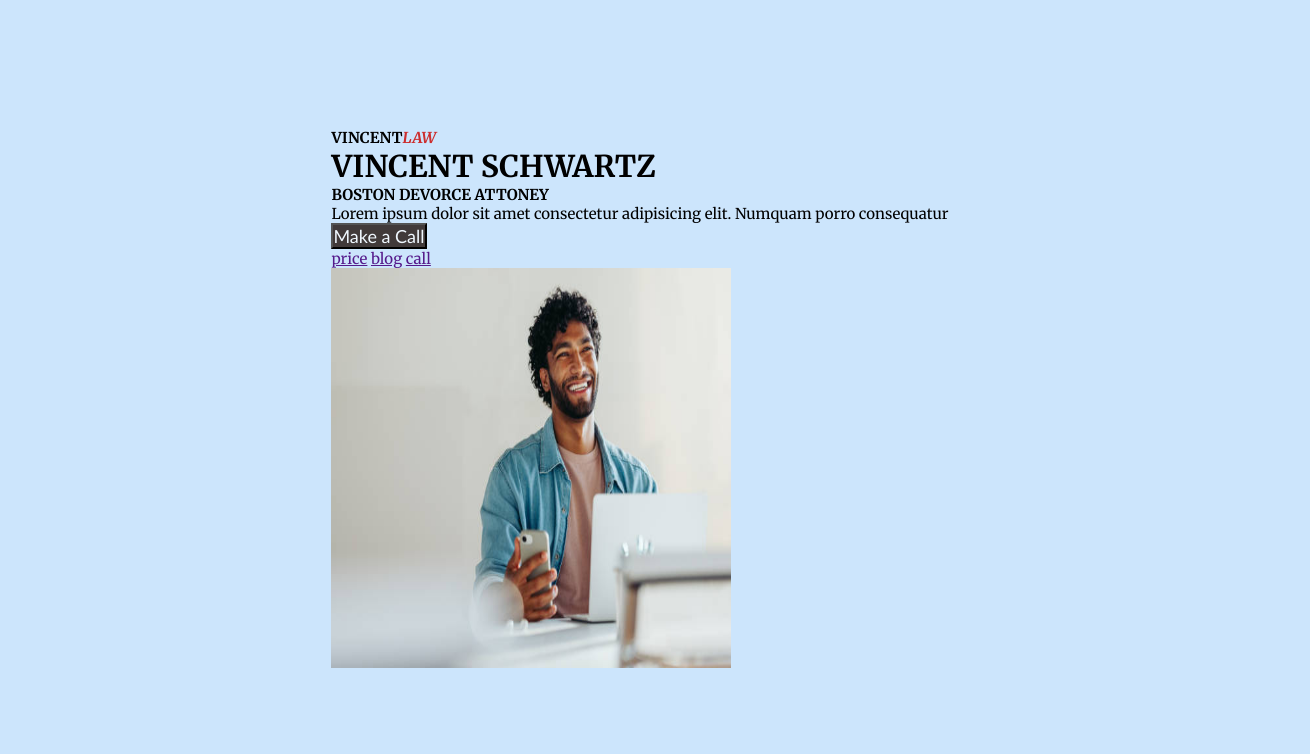
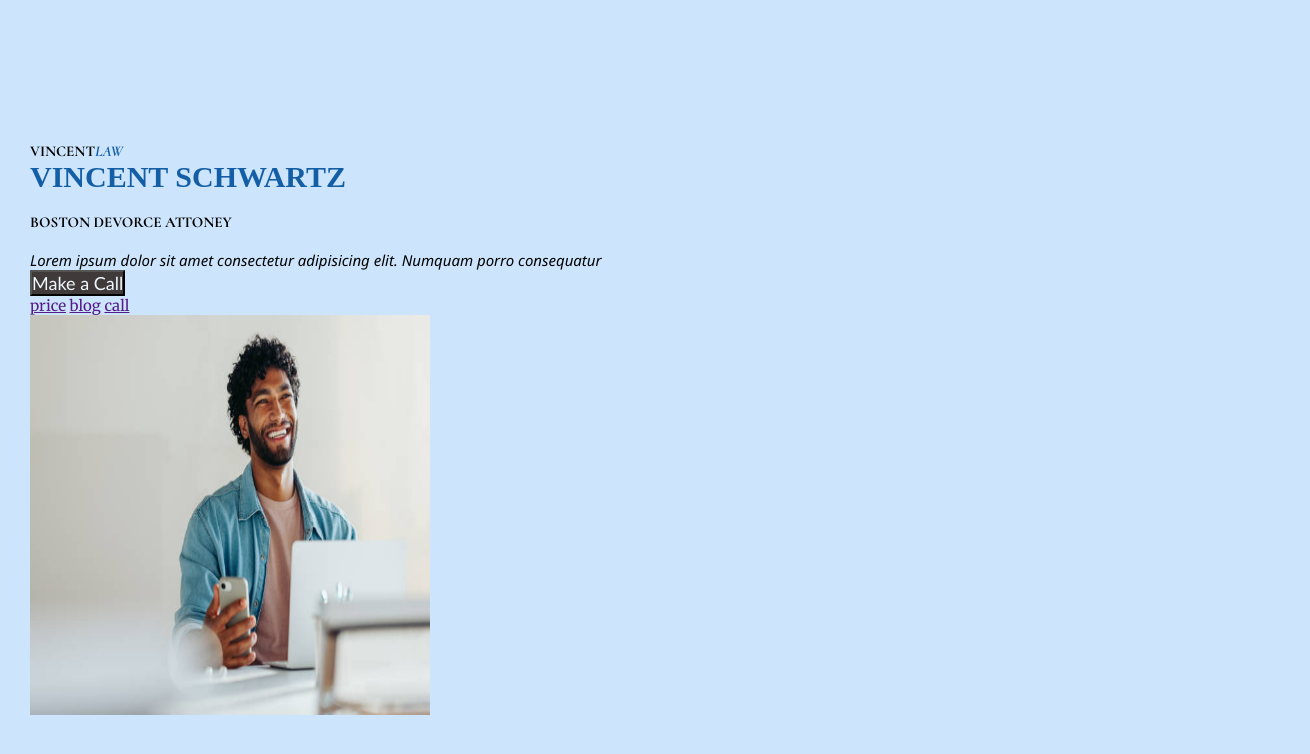
Before and after one commit to DinushaMadhushani/web_page, a plain HTML site: page index.html in a window 1280 px wide. Shown: the whole page, 1310 px wide, since content can reach past the window. Drawn offline with Linux system fonts and the light colour scheme; a web font is replaced by a local one.

Commit message:
changes css

```diff
--- a/assests/css/style.css
+++ b/assests/css/style.css
@@ -9,9 +9,9 @@
 }
 body {
     background-color: rgb(204, 229, 252);
-    justify-content: center;
+    margin: 30px;
     align-items: center;
-    height: 100vh;
+    min-height: 100vh;
     width:100vw;
     position: absolute;
     display: flex;
@@ -23,27 +23,22 @@ body {
 }
 .flex-container-main{
     height: 90vh;
-    margin: 10px;
-    padding: 20px;
-    display: flex;
     flex-direction:row;
-    justify-content: center;
+    justify-content:space-around;
     align-items: center;
 
 }
 .flex-container-content{
     text-align: justify;
-
-    flex: 1;
+    padding: 20px;
 }
 
 .flex-container-left{
-    border: 1px salmon;
-    display: flex;
+
     flex:1;
 }
 .flex-container-right{
-    display: flex;
+
     flex: 2;
 
 }
@@ -65,10 +60,21 @@ font-family: 'Gill Sans', 'Gill Sans MT', Calibri, 'Trebuchet MS', sans-serif;
 }
 span{
     font-style: italic;
-    color: rgb(204, 45, 45);
+    color: #135ea5;
 }
-.flex-container-right nav{
-    color: black;
+.flex-container-right nav a {
+    color: rgb(76, 46, 184);
     font-family: 'Times New Roman', Times, serif;
 
 }
+h1{
+    font-family:Arsenal;
+    color: #135ea5;
+}
+h4{
+    font-family:Cormorant ;
+}
+ p{
+    font-family: 'Segoe UI', Tahoma, Geneva, Verdana, sans-serif;
+    font-style: italic;
+}
```
Also changed, not shown: index.html (+2 -1 lines).
